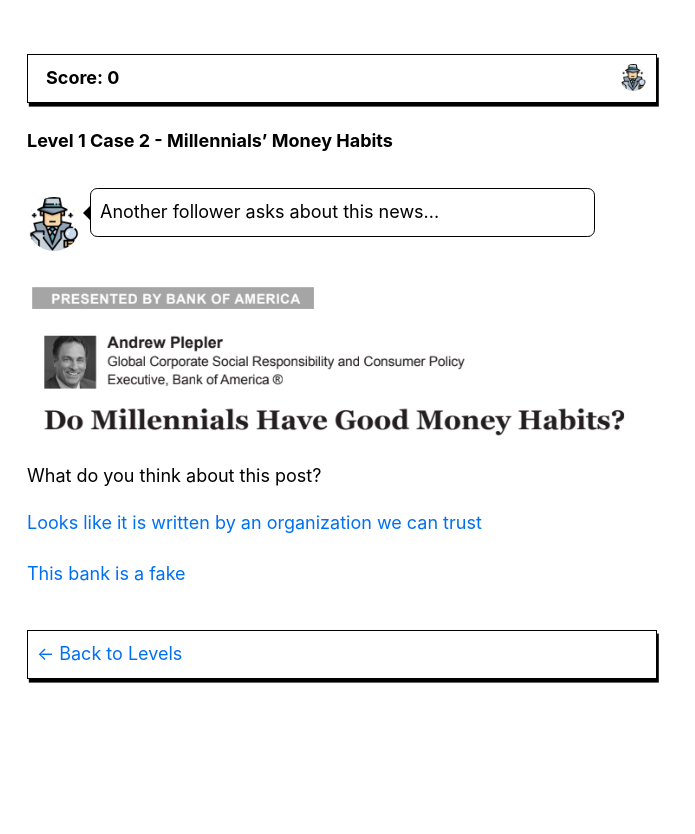
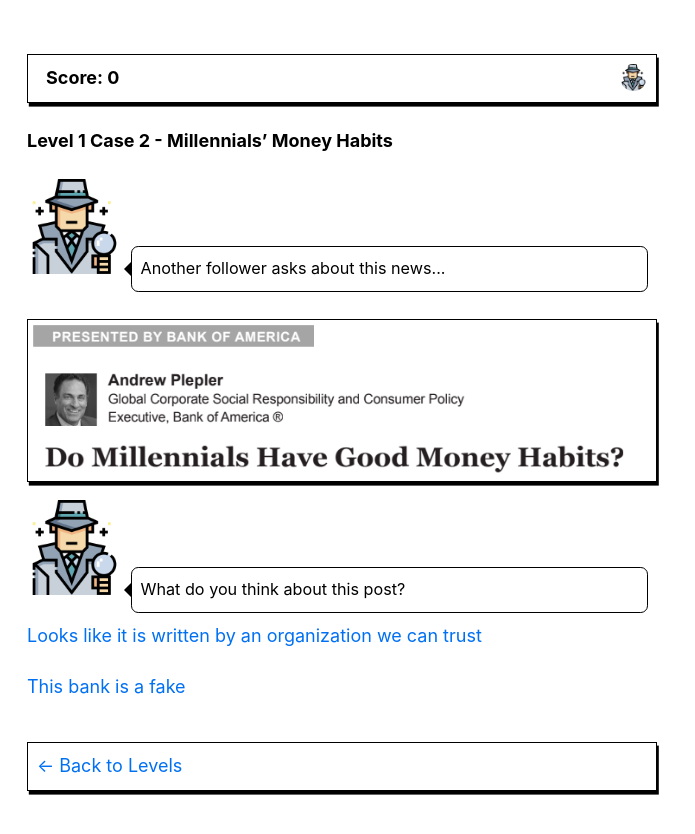
Before and after one commit to rendybjunior/fake-news-detective, a Next.js app: page /cases/case_1_2 in a window 1280 px wide. Shown: the top 834 px of the page, without its empty margins (0-695 px from the left). Before the commit the page ends 800 px from the top, so only its background shows below. Built offline with nearby package versions, Linux system fonts and the light colour scheme.

Commit message:
add callout

```diff
--- a/pages/cases/[id].js
+++ b/pages/cases/[id].js
@@ -45,20 +45,27 @@
 				<title>{caseData.title}</title>
 			</Head>
 			<h4>{caseData.title}</h4>
-			<img
-				src="/images/explore.png"
-				className={`${homeStyles.commentImage} ${utilStyles.borderCircle}`}
-				alt="player"
-			/>
-			<div className={`${homeStyles.speechbubblewrapper}`}>
-				<div className={`${homeStyles.speechbubble}`}>
-					<div className={`${homeStyles.speechbubbletext}`}>{caseData.comment}</div>
+			<div className={`${homeStyles.comment}`}>
+				<img src="/images/explore.png" className={`${homeStyles.commentImage}`} alt="player" />
+				<div className={`${homeStyles.speechbubblewrapper}`}>
+					<div className={`${homeStyles.speechbubble}`}>
+						<div className={`${homeStyles.speechbubbletext}`}>{caseData.comment}</div>
+					</div>
 				</div>
 			</div>
 			<div className={`${homeStyles.content}`}>
 				<img src={caseData.content} alt={caseData.title} />
 			</div>
-			<p>{caseData.prompt}</p>
+			<div className={`${homeStyles.prompt}`}>
+				<div className={`${homeStyles.comment}`}>
+					<img src="/images/explore.png" className={`${homeStyles.commentImage}`} alt="player" />
+					<div className={`${homeStyles.speechbubblewrapper}`}>
+						<div className={`${homeStyles.speechbubble}`}>
+							<div className={`${homeStyles.speechbubbletext}`}>{caseData.prompt}</div>
+						</div>
+					</div>
+				</div>
+			</div>
 			<ul className={utilStyles.list}>
 				{caseData.options.map(({ id, text, next_id, type }) => (
 					<li className={utilStyles.listItem} key={id}>
--- a/styles/home.module.css
+++ b/styles/home.module.css
@@ -38,28 +38,34 @@
 	border-left: 0;
 	margin-top: -8px;
 	margin-left: -8px;
-	/* border: 0.05rem solid; */
 }
 
 .speechbubbletext {
 	padding: 0.5rem;
-	/* font-size: 0.75rem; */
-	/* color: white; */
+	font-size: 90%;
 }
 
 .commentImage {
-	width: 3rem;
-	height: 3rem;
-	float: left;
-	margin-top: 1rem;
+	width: 15%;
+	height: 15%;
+	display: inline-block;
 }
 
 .speechbubblewrapper {
-	float: left;
-	width: 83%;
-	margin-bottom: 2rem;
+	width: 85%;
+	display: inline-block;
+}
+
+.comment {
+	display: inline-block;
+	width: 100%;
 }
 
 .content {
-	/* margin: 5rem 0 1rem 0; */
+	margin: 1rem 0 1rem 0;
+	border: 0.05rem solid;
+	box-shadow: 0.1rem 0.2rem;
 }
+.prompt {
+	width: 100%;
+}
```
Also changed, not shown: pages/dialogs/[id].js (+10 -1 lines).
